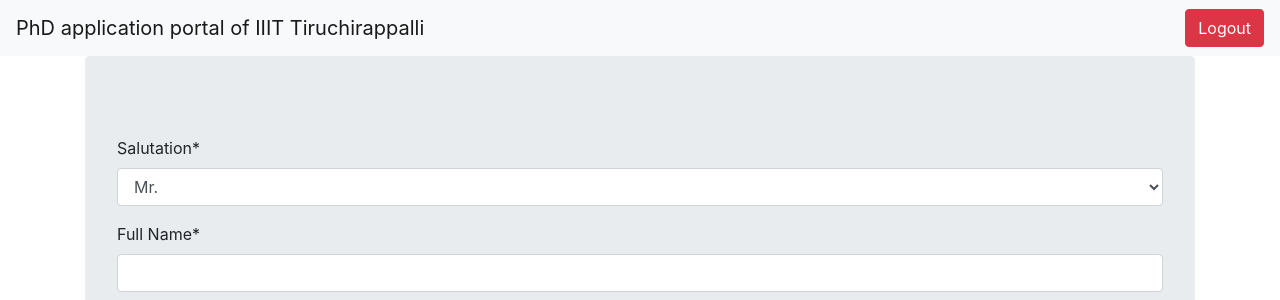
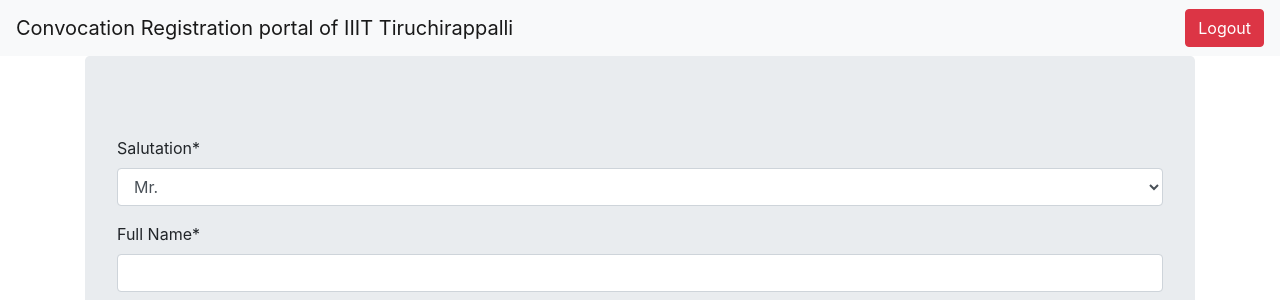
Before and after one commit to anoopjt/convocation-registration, a Django app: template registration/templates/index.html in a window 1280 px wide. Shown: the part 960-1260 px from the top of the page. Run offline with Django 3.2, Linux system fonts and the light colour scheme; the template is opened without the code that fills it: values that come from a table or form of the project are taken from there, others are empty; the visitor is signed in with stand-in values (Sample User, id 1); some libraries are stand-ins or nearby versions.

Commit message:
Update index.html

```diff
--- a/registration/templates/index.html
+++ b/registration/templates/index.html
@@ -1,7 +1,7 @@
 {% extends "base_generic.html" %}
 
-{% block title %} PhD application portal | Login{% endblock %}
-{% block navbar %}PhD application portal of IIIT Tiruchirappalli{% endblock %}
+{% block title %} Convocation Registration portal | Login{% endblock %}
+{% block navbar %}Convocation Registration portal of IIIT Tiruchirappalli{% endblock %}
 {% block content %}
 {% load static %}
 {% block extrahead %}
```
